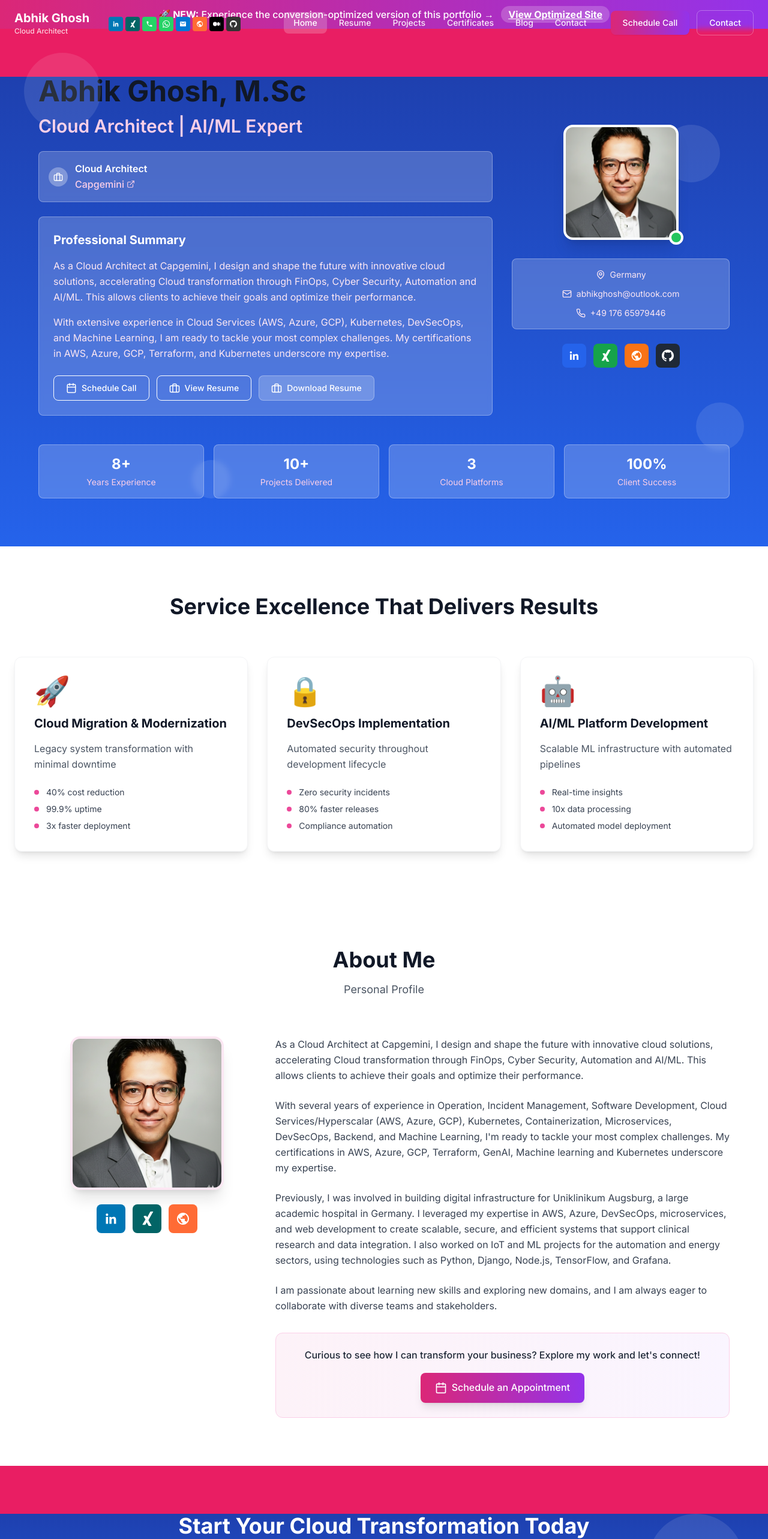
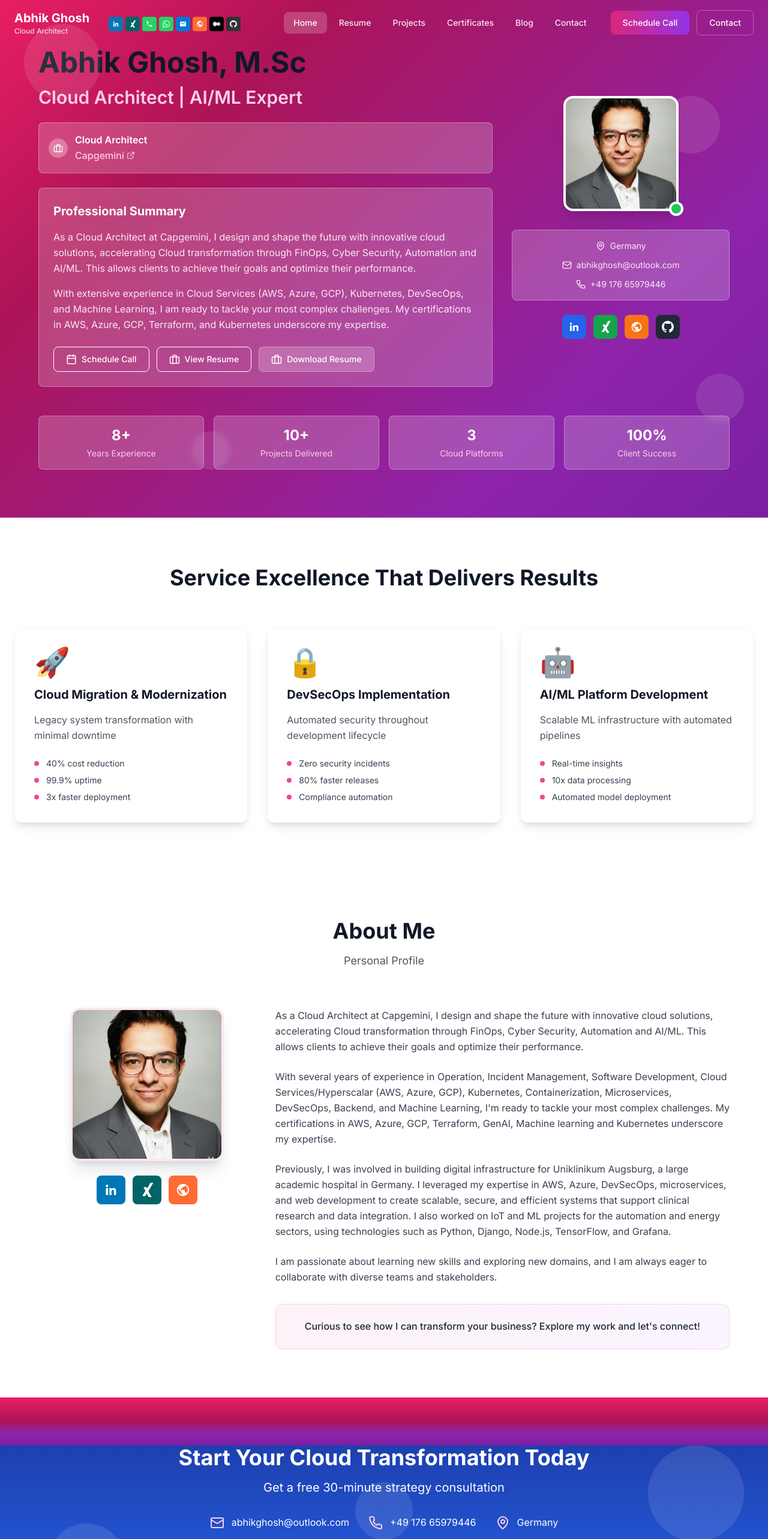
Before and after one commit to abhikghosh12/abhik.cloud, a Next.js app: page / in a window 1280 px wide. Shown: the top 2566 px of the page at 60% size. Built offline with nearby package versions, Linux system fonts and the light colour scheme.

Commit message:
added all pages

```diff
--- a/app/contact/page.tsx
+++ b/app/contact/page.tsx
@@ -101,14 +101,19 @@ export default function ContactPage() {
       {/* Professional Header */}
       <section className="navbar-top-gradient text-white py-24 pt-32">
         <div className="container mx-auto px-6">
-          <div className="text-center max-w-4xl mx-auto">
+          <motion.div
+            initial={{ opacity: 0, y: 20 }}
+            animate={{ opacity: 1, y: 0 }}
+            transition={{ duration: 0.8 }}
+            className="text-center max-w-4xl mx-auto"
+          >
             <h1 className="text-4xl lg:text-6xl font-bold mb-6">
               Get In Touch
             </h1>
             <p className="text-xl lg:text-2xl text-blue-100 mb-8">
               Ready to discuss your cloud transformation? Let&apos;s connect and explore opportunities
             </p>
-          </div>
+          </motion.div>
         </div>
       </section>
 
--- a/app/globals.css
+++ b/app/globals.css
@@ -42,11 +42,13 @@ body {
   background: linear-gradient(135deg, #1e293b 0%, #334155 50%, #475569 100%);
 }
 
-/* Navbar-top gradient: Pink strip at top, then blue */
+/* Navbar-top gradient: Pink-to-purple in navbar area, then blue below */
 .navbar-top-gradient {
   background: linear-gradient(to bottom,
     #e91e63 0%,
-    #e91e63 80px,
+    #ad1457 40px,
+    #8e24aa 60px,
+    #7b1fa2 80px,
     #1e40af 80px,
     #2563eb 100%
   );
--- a/app/page.tsx
+++ b/app/page.tsx
@@ -7,9 +7,6 @@ import Navbar from './components/Navbar'
 import Footer from './components/Footer'
 
 export default function Home() {
-  // Optimization notice
-  const showOptimizedLink = true;
-
   const stats = [
     { value: '8+', label: 'Years Experience' },
     { value: '10+', label: 'Projects Delivered' },
@@ -46,25 +43,8 @@ export default function Home() {
     <main className="min-h-screen">
       <Navbar />
 
-      {/* Optimization Banner */}
-      {showOptimizedLink && (
-        <div className="bg-gradient-to-r from-pink-600 to-purple-600 text-white py-3 px-6 text-center relative z-40">
-          <div className="container mx-auto">
-            <p className="text-sm md:text-base font-medium">
-              🚀 <strong>NEW:</strong> Experience the conversion-optimized version of this portfolio →{' '}
-              <a
-                href="/optimized"
-                className="underline hover:no-underline font-bold ml-2 bg-white/20 px-3 py-1 rounded-full hover:bg-white/30 transition-all"
-              >
-                View Optimized Site
-              </a>
-            </p>
-          </div>
-        </div>
-      )}
-
       {/* Professional Hero Section */}
-      <section id="home" className="navbar-top-gradient py-20 text-white relative overflow-hidden">
+      <section id="home" className="hero-gradient py-20 text-white relative overflow-hidden">
         {/* Background Graphics */}
         <div className="absolute inset-0 opacity-10">
           <div className="absolute top-10 left-10 w-32 h-32 bg-white rounded-full"></div>
@@ -394,20 +374,9 @@ export default function Home() {
 
                   {/* Call to Action */}
                   <div className="bg-gradient-to-r from-pink-50 to-purple-50 p-6 rounded-xl border border-pink-200">
-                    <p className="text-gray-800 font-medium mb-4 text-center">
+                    <p className="text-gray-800 font-medium text-center">
                       Curious to see how I can transform your business? Explore my work and let&apos;s connect!
                     </p>
-                    <div className="text-center">
-                      <a
-                        href="https://calendly.com/abhikghosh87"
-                        target="_blank"
-                        rel="noopener noreferrer"
-                        className="bg-gradient-to-r from-pink-600 to-purple-600 text-white px-6 py-3 rounded-lg font-medium hover:from-pink-700 hover:to-purple-700 transition-all duration-200 inline-flex items-center gap-2 shadow-lg hover:shadow-xl"
-                      >
-                        <Calendar size={20} />
-                        Schedule an Appointment
-                      </a>
-                    </div>
                   </div>
                 </motion.div>
               </div>
--- a/app/projects/page.tsx
+++ b/app/projects/page.tsx
@@ -46,14 +46,19 @@ export default function ProjectsPage() {
       {/* Professional Header */}
       <section className="navbar-top-gradient text-white py-24 pt-32">
         <div className="container mx-auto px-6">
-          <div className="text-center max-w-4xl mx-auto">
+          <motion.div
+            initial={{ opacity: 0, y: 20 }}
+            animate={{ opacity: 1, y: 0 }}
+            transition={{ duration: 0.8 }}
+            className="text-center max-w-4xl mx-auto"
+          >
             <h1 className="text-4xl lg:text-6xl font-bold mb-6">
               Project Portfolio
             </h1>
             <p className="text-xl lg:text-2xl text-blue-100 mb-8">
               Showcasing successful cloud transformations and innovative solutions
             </p>
-          </div>
+          </motion.div>
         </div>
       </section>
 
--- a/app/resume/page.tsx
+++ b/app/resume/page.tsx
@@ -1,5 +1,6 @@
 'use client'
 
+import { motion } from 'framer-motion'
 import Navbar from '../components/Navbar'
 import DynamicResume from '../components/DynamicResume'
 import Footer from '../components/Footer'
@@ -12,7 +13,12 @@ export default function ResumePage() {
       {/* Professional Header */}
       <section className="navbar-top-gradient text-white py-16 pt-24">
         <div className="container mx-auto px-6">
-          <div className="text-center max-w-4xl mx-auto">
+          <motion.div
+            initial={{ opacity: 0, y: 20 }}
+            animate={{ opacity: 1, y: 0 }}
+            transition={{ duration: 0.8 }}
+            className="text-center max-w-4xl mx-auto"
+          >
             <h1 className="text-4xl lg:text-6xl font-bold mb-6">
               Professional Experience
             </h1>
@@ -44,7 +50,7 @@ export default function ResumePage() {
                 Download Resume
               </a>
             </div>
-          </div>
+          </motion.div>
         </div>
       </section>
 
```
